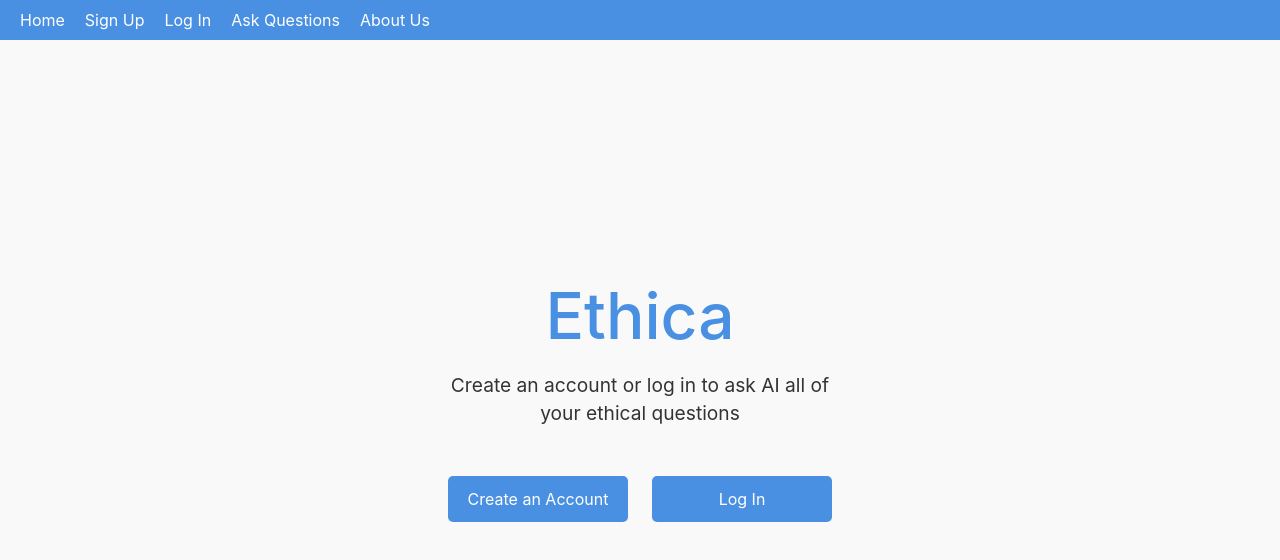
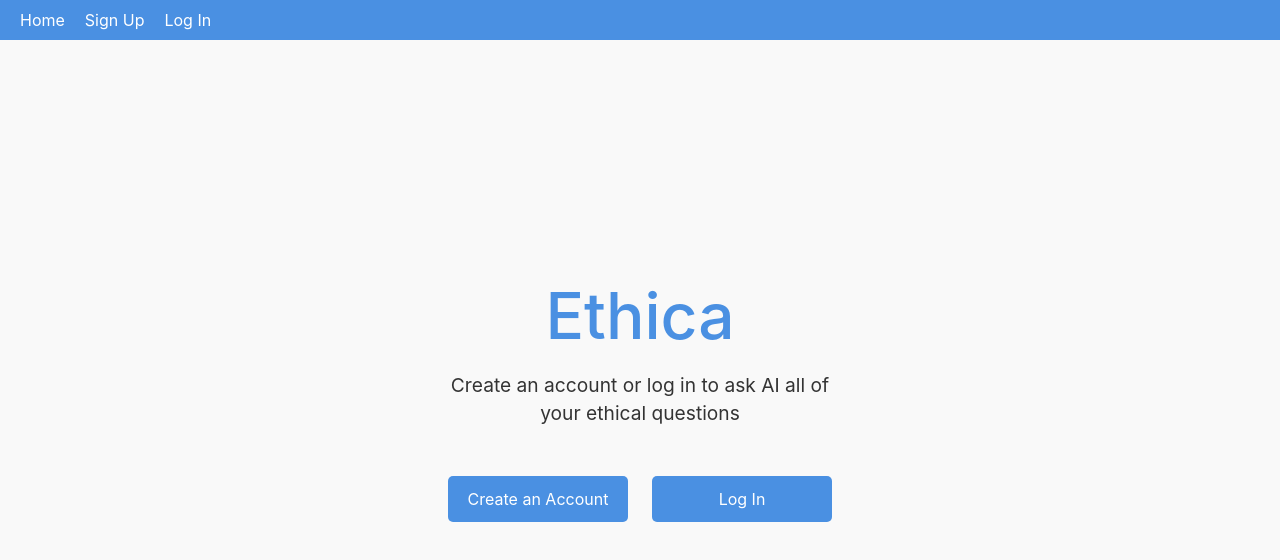
Before and after one commit to jackrivasvazquez/ethicsapp, a React (Create React App) app: page / in a window 1280 px wide. Shown: the top 560 px of the page. Built offline with nearby package versions, Linux system fonts and the light colour scheme.

Commit message:
minor home page nav bar fix

```diff
--- a/src/Home.js
+++ b/src/Home.js
@@ -92,8 +92,8 @@ function Home() {
                 <NavLink to="/">Home</NavLink>
                 <NavLink to="/signup">Sign Up</NavLink>
                 <NavLink to="/login">Log In</NavLink>
-                <NavLink to="/ask-question">Ask Questions</NavLink>
-                <NavLink to="/about-us">About Us</NavLink>
+                {/* <NavLink to="/ask-question">Ask Questions</NavLink> */}
+                {/* <NavLink to="/about-us">About Us</NavLink> */}
 
                 {/* {isLoggedIn && (
                     <>
```
